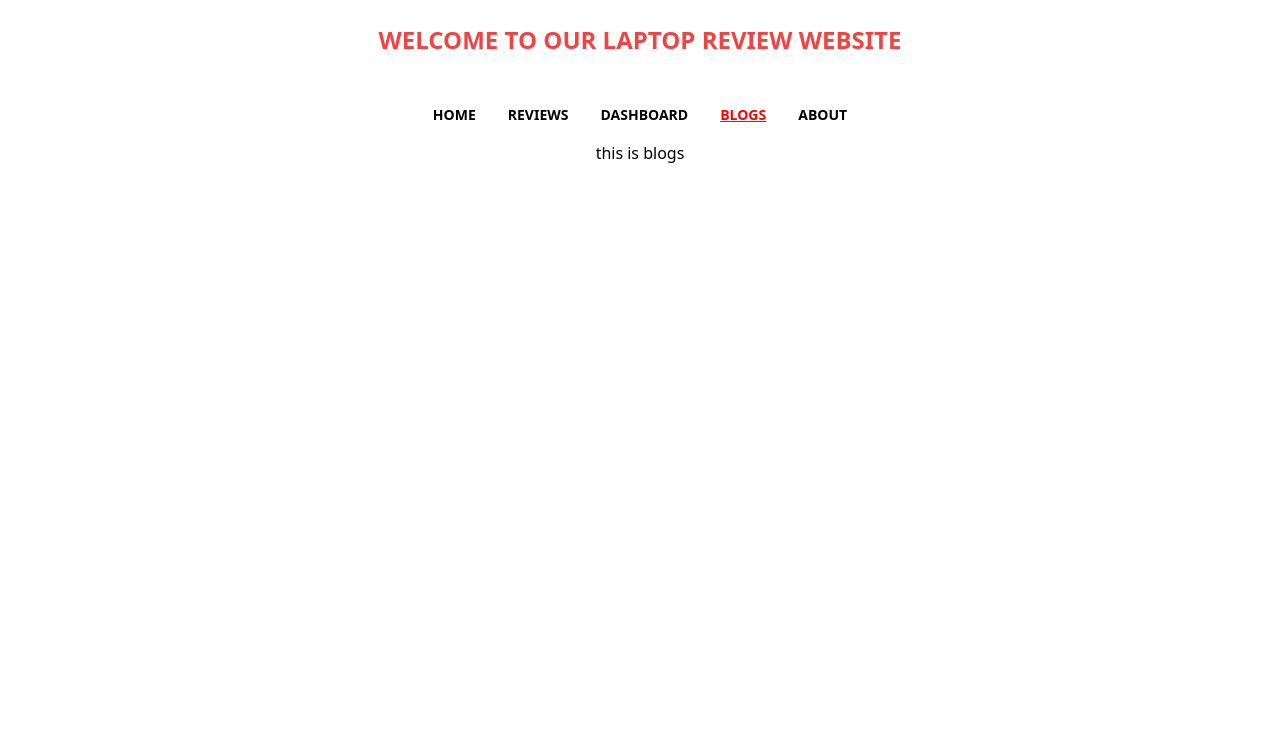
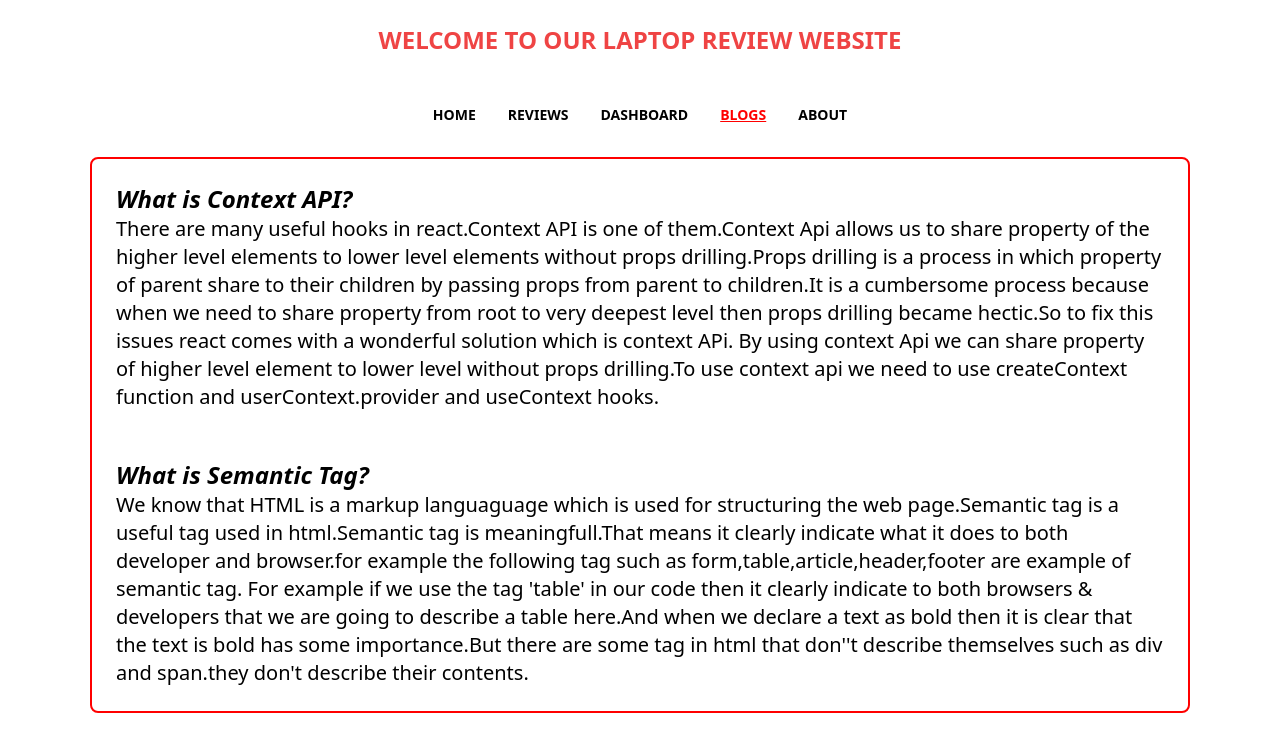
Before and after one commit to 1804011/assignment-9, a React (Create React App) app: page /blogs in a window 1280 px wide. Shown: the top 752 px of the page. Built offline with nearby package versions, Linux system fonts and the light colour scheme; the HTML template or start-up script is replaced by a standard one.

Commit message:
blogs section done

```diff
--- a/src/App.js
+++ b/src/App.js
@@ -39,7 +39,12 @@ function App() {
 					<Route path="/dashboard" element={<Dashboard></Dashboard>}></Route>
 					<Route path="/blogs" element={<Blogs></Blogs>}></Route>
 					<Route path="/about" element={<About></About>}></Route>
-					<Route path="*" element={"404 not found"}></Route>
+					<Route
+						path="*"
+						element={
+							<h1 className="text-3xl font-bold uppercase">404 Not found</h1>
+						}
+					></Route>
 				</Routes>
 			</div>
 		</div>
--- a/src/Components/Blogs/Blogs.css
+++ b/src/Components/Blogs/Blogs.css
@@ -0,0 +1,7 @@
+.blogs-container {
+	text-align: center;
+	border: 2px solid red;
+	width: 1100px;
+	border-radius: 8px;
+	margin-bottom: 8px;
+}
--- a/src/Components/Blogs/Blogs.js
+++ b/src/Components/Blogs/Blogs.js
@@ -1,7 +1,46 @@
 import React from "react";
 import "./Blogs.css";
 const Blogs = () => {
-	return <div>this is blogs</div>;
+	return (
+		<div className="blogs-container my-4 ">
+			<div className="Questions p-6 ">
+				<h1 className="text-2xl font-bold italic text-left">
+					What is Context API?
+				</h1>
+				<p className="text-xl font-medium text-left">
+					There are many useful hooks in react.Context API is one of
+					them.Context Api allows us to share property of the higher level
+					elements to lower level elements without props drilling.Props drilling
+					is a process in which property of parent share to their children by
+					passing props from parent to children.It is a cumbersome process
+					because when we need to share property from root to very deepest level
+					then props drilling became hectic.So to fix this issues react comes
+					with a wonderful solution which is context APi. By using context Api
+					we can share property of higher level element to lower level without
+					props drilling.To use context api we need to use createContext
+					function and userContext.provider and useContext hooks.
+				</p>
+			</div>
+			<div className="Questions p-6 ">
+				<h1 className="text-2xl font-bold italic text-left">
+					What is Semantic Tag?
+				</h1>
+				<p className="text-xl font-medium text-left">
+					We know that HTML is a markup languaguage which is used for
+					structuring the web page.Semantic tag is a useful tag used in
+					html.Semantic tag is meaningfull.That means it clearly indicate what
+					it does to both developer and browser.for example the following tag
+					such as form,table,article,header,footer are example of semantic tag.
+					For example if we use the tag 'table' in our code then it clearly
+					indicate to both browsers & developers that we are going to describe a
+					table here.And when we declare a text as bold then it is clear that
+					the text is bold has some importance.But there are some tag in html
+					that don''t describe themselves such as div and span.they don't
+					describe their contents.
+				</p>
+			</div>
+		</div>
+	);
 };
 
 export default Blogs;
```
